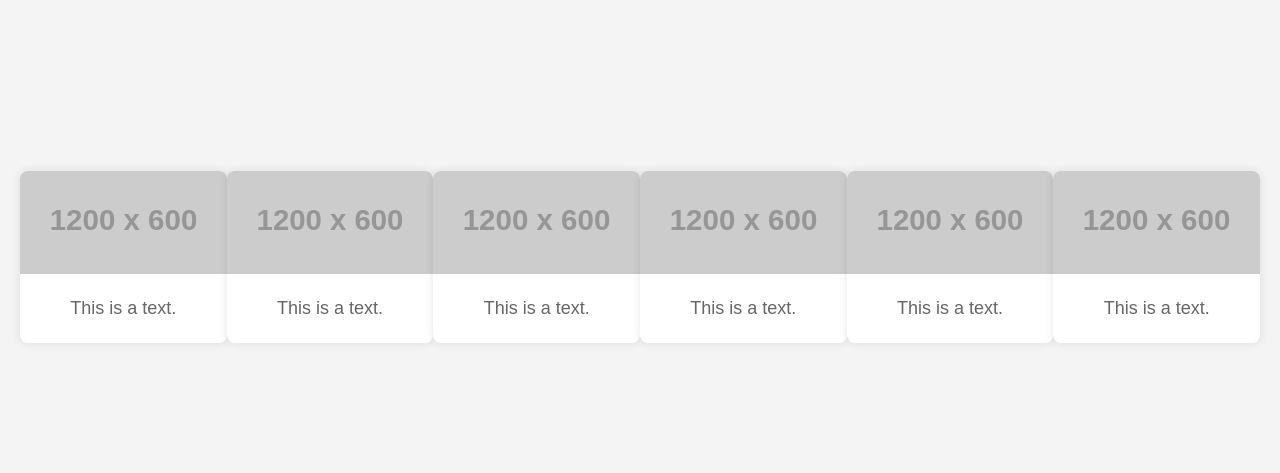
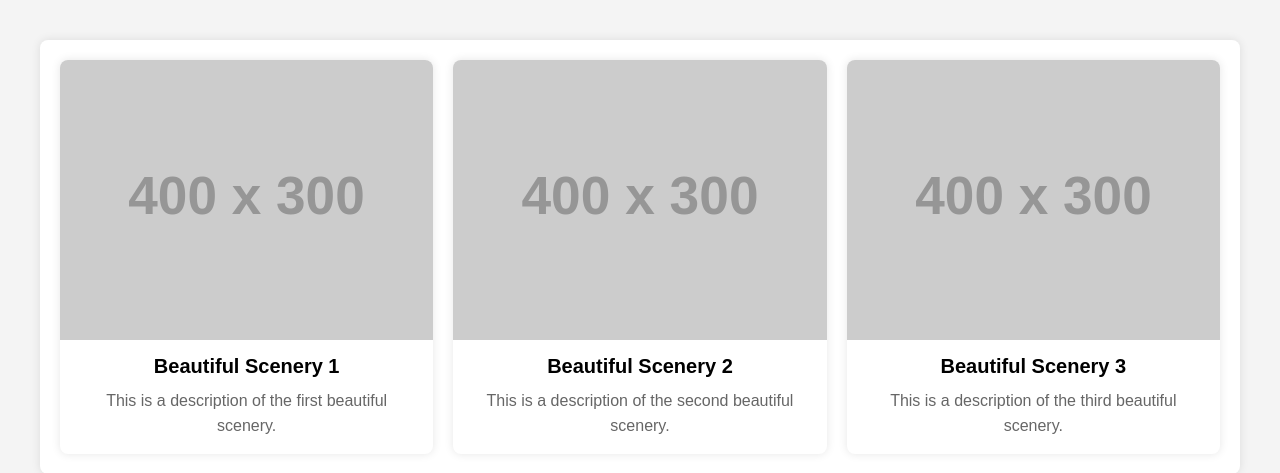
Before and after one commit to rahulverma789/xyz, a plain HTML site: page index.html in a window 1280 px wide. Shown: the part 143-616 px from the top of the page. Drawn offline with Linux system fonts and the light colour scheme; placeholder pictures from the web are drawn by us.

Commit message:
Update index.html

```diff
--- a/index.html
+++ b/index.html
@@ -3,7 +3,7 @@
 <head>
     <meta charset="UTF-8">
     <meta name="viewport" content="width=device-width, initial-scale=1.0">
-    <title>Responsive Picture with Description</title>
+    <title>Responsive Gallery with Descriptions</title>
     <style>
         * {
             margin: 0;
@@ -13,143 +13,124 @@
 
         body {
             font-family: Arial, sans-serif;
+            background-color: #f4f4f4;
+            padding: 20px;
             display: flex;
             justify-content: center;
             align-items: center;
             min-height: 100vh;
-            background-color: #f4f4f4;
-            padding: 20px;
         }
 
-        .container {
+        .gallery-container {
             max-width: 1200px;
             width: 100%;
             background-color: white;
             border-radius: 8px;
             box-shadow: 0 0 10px rgba(0, 0, 0, 0.1);
             overflow: hidden;
+            padding: 20px;
         }
 
-        .image-container {
-            width: 100%;
+        .gallery {
             display: flex;
+            flex-wrap: wrap;
+            gap: 20px;
             justify-content: center;
-            align-items: center;
+        }
+
+        .gallery-item {
+            flex: 1 1 calc(33.33% - 40px); /* 3 columns */
+            background-color: #fff;
+            border-radius: 8px;
+            box-shadow: 0 0 10px rgba(0, 0, 0, 0.1);
             overflow: hidden;
         }
 
-        .image-container img {
+        .gallery-item img {
             width: 100%;
             height: auto;
+            display: block;
         }
 
         .description {
-            padding: 20px;
+            padding: 15px;
             text-align: center;
         }
 
         .description h2 {
-            font-size: 24px;
+            font-size: 20px;
             margin-bottom: 10px;
         }
 
         .description p {
-            font-size: 18px;
+            font-size: 16px;
             line-height: 1.6;
             color: #666;
         }
 
         /* Media Query for tablets */
         @media (max-width: 768px) {
-            .description h2 {
-                font-size: 22px;
+            .gallery-item {
+                flex: 1 1 calc(50% - 40px); /* 2 columns */
             }
 
-            .description p {
-                font-size: 16px;
-            }
-        }
-
-        /* Media Query for mobile phones */
-        @media (max-width: 480px) {
             .description h2 {
-                font-size: 20px;
+                font-size: 18px;
             }
 
             .description p {
                 font-size: 14px;
             }
         }
+
+        /* Media Query for mobile phones */
+        @media (max-width: 480px) {
+            .gallery-item {
+                flex: 1 1 100%; /* 1 column */
+            }
+
+            .description h2 {
+                font-size: 16px;
+            }
+
+            .description p {
+                font-size: 13px;
+            }
+        }
     </style>
 </head>
 <body>
-    <div class="container">
-        <div class="image-container">
-            <img src="https://via.placeholder.com/1200x600" alt="Sample Image">
-        </div>
+    <div class="gallery-container">
+        <div class="gallery">
+            <!-- Image 1 -->
+            <div class="gallery-item">
+                <img src="https://via.placeholder.com/400x300" alt="Sample Image 1">
                 <div class="description">
-            <p>
-                This is a text.
-            </p>
+                    <h2>Beautiful Scenery 1</h2>
+                    <p>This is a description of the first beautiful scenery.</p>
                 </div>
             </div>
 
-        <div class="container">
-        <div class="image-container">
-            <img src="https://via.placeholder.com/1200x600" alt="Sample Image">
-        </div>
+            <!-- Image 2 -->
+            <div class="gallery-item">
+                <img src="https://via.placeholder.com/400x300" alt="Sample Image 2">
                 <div class="description">
-            <p>
-                This is a text.
-            </p>
+                    <h2>Beautiful Scenery 2</h2>
+                    <p>This is a description of the second beautiful scenery.</p>
                 </div>
             </div>
 
-        <div class="container">
-        <div class="image-container">
-            <img src="https://via.placeholder.com/1200x600" alt="Sample Image">
-        </div>
+            <!-- Image 3 -->
+            <div class="gallery-item">
+                <img src="https://via.placeholder.com/400x300" alt="Sample Image 3">
                 <div class="description">
-            <p>
-                This is a text.
-            </p>
+                    <h2>Beautiful Scenery 3</h2>
+                    <p>This is a description of the third beautiful scenery.</p>
                 </div>
             </div>
 
-        <div class="container">
-        <div class="image-container">
-            <img src="https://via.placeholder.com/1200x600" alt="Sample Image">
-        </div>
-        <div class="description">
-            <p>
-                This is a text.
-            </p>
+            <!-- Add more images as needed -->
         </div>
     </div>
-
-
-        <div class="container">
-        <div class="image-container">
-            <img src="https://via.placeholder.com/1200x600" alt="Sample Image">
-        </div>
-        <div class="description">
-            <p>
-                This is a text.
-            </p>
-        </div>
-    </div>
-
-
-        <div class="container">
-        <div class="image-container">
-            <img src="https://via.placeholder.com/1200x600" alt="Sample Image">
-        </div>
-        <div class="description">
-            <p>
-                This is a text.
-            </p>
-        </div>
-    </div>
-
 </body>
 </html>
```
Lines whose indentation alone changed are shown as unchanged.
